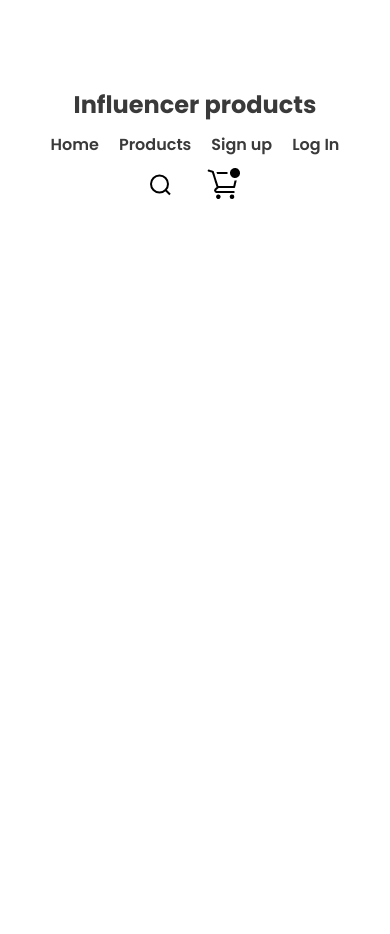
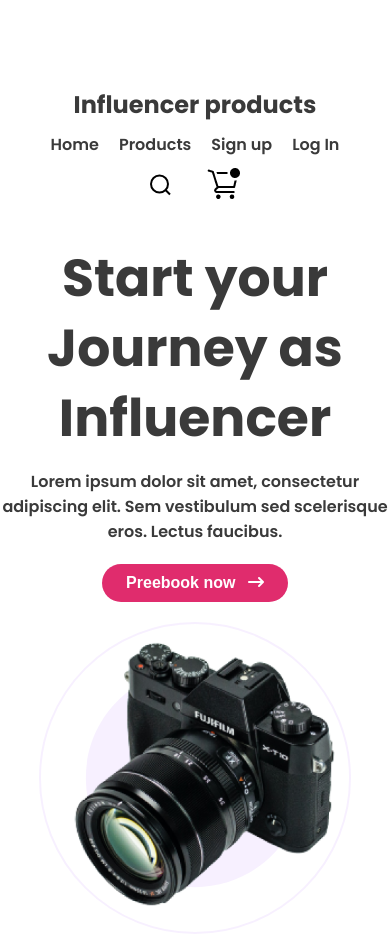
Before and after one commit to ShishirPHS/influencer-gear-website, a plain HTML site: page index.html in a window 390 px wide. Before the commit the page ends 844 px from the top, so only its background shows below. Drawn offline with Linux system fonts and the light colour scheme.

Commit message:
banner part responsive done for small device

```diff
--- a/css/style.css
+++ b/css/style.css
@@ -116,7 +116,8 @@ body {
 ============================================================================= */
 @media screen and (max-width: 576.98px) {
   .nav,
-  .nav .right {
+  .nav .right,
+  .banner {
     flex-direction: column;
   }
 
@@ -137,8 +138,38 @@ body {
     margin-top: 10px;
   }
 
-  .banner {
-    display: none;
+  /* banner part responsive styles */
+  .banner-content {
+    margin-bottom: 20px;
+  }
+
+  .banner-title {
+    width: auto;
+    text-align: center;
+  }
+
+  .banner-description {
+    width: auto;
+    text-align: center;
+  }
+
+  .banner button {
+    margin: 0 auto;
+  }
+
+  .banner-image {
+    display: flex;
+    justify-content: center;
+  }
+
+  .banner-image .circle {
+    width: 80%;
+  }
+
+  .banner-image .camera {
+    top: 4px;
+    right: 25px;
+    width: 80%;
   }
 }
 
@@ -165,7 +196,5 @@ body {
     margin-top: 10px;
   }
 
-  .banner {
-    display: none;
-  }
+  /* banner part responsive styles */
 }
--- a/index.html
+++ b/index.html
@@ -4,6 +4,7 @@
     <meta charset="UTF-8" />
     <meta name="viewport" content="width=device-width, initial-scale=1.0" />
     <title>Influencer Gear</title>
+    <!-- font awesome link below -->
     <script
       src="https://kit.fontawesome.com/577d58cb57.js"
       crossorigin="anonymous"
@@ -18,6 +19,8 @@
     <!-- font-family: 'Poppins', sans-serif; -->
     <!-- font-family: 'Manrope', sans-serif; -->
     <!-- poppins font link end -->
+
+    <!-- main css link below -->
     <link rel="stylesheet" href="css/style.css" />
   </head>
   <body>
@@ -56,7 +59,7 @@
           </button>
         </div>
         <div class="banner-image">
-          <img src="images/Circle-design.svg" alt="" />
+          <img class="circle" src="images/Circle-design.svg" alt="" />
           <img class="camera" src="images/main-camera.png" alt="" />
         </div>
       </div>
```
